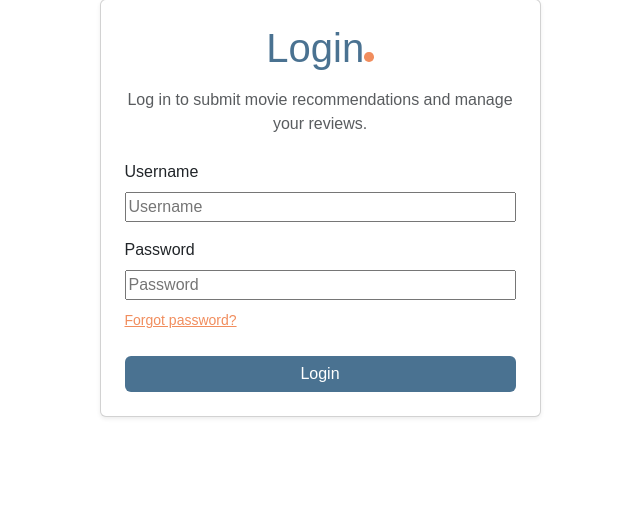
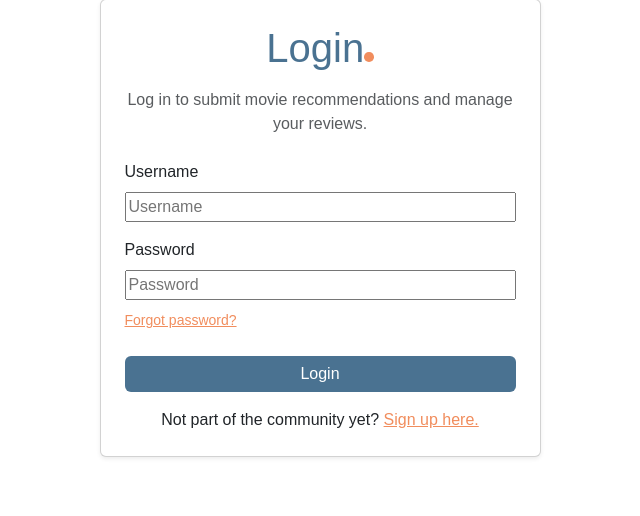
Before and after one commit to angela64711/third-milestone-project, a Django app: page /accounts/login/ in a window 1280 px wide. Shown: the part 112-628 px from the top of the page, without its empty margins (320-960 px from the left). Run offline with Django 4.2, Linux system fonts and the light colour scheme; some libraries are stand-ins or nearby versions; some web fonts are replaced.

Commit message:
Improve guest login and register navigation by connecting them through links

```diff
--- a/movies/templates/movies/index.html
+++ b/movies/templates/movies/index.html
@@ -26,7 +26,7 @@
                 </a>
                 {% else %}
                 <a href="{% url 'account_signup' %}" class="btn btn-lg hero-btn">
-                    Join Community
+                    <i class="fa-solid fa-plus me-1 small"></i>Join Community
                 </a>
                 {% endif %}
 
--- a/templates/account/login.html
+++ b/templates/account/login.html
@@ -53,7 +53,12 @@
                             Login
                         </button>
                     </form>
-
+                    <p class="text-center mt-3 mb-0">
+                        Not part of the community yet?
+                        <a href="{% url 'account_signup' %}" class="accent-link text-nowrap">
+                            Sign up here.
+                        </a>
+                    </p>
                 </div>
             </div>
         </div>
--- a/templates/account/signup.html
+++ b/templates/account/signup.html
@@ -60,6 +60,12 @@
                             Register
                         </button>
                     </form>
+                    <p class="text-center mt-3 mb-0">
+                        Already have an account?
+                        <a href="{% url 'account_login' %}" class="accent-link text-nowrap">
+                            Log in here.
+                        </a>
+                    </p>
                 </div>
             </div>
         </div>
```
Also changed, not shown: movies/views.py (+0 -21 lines).
